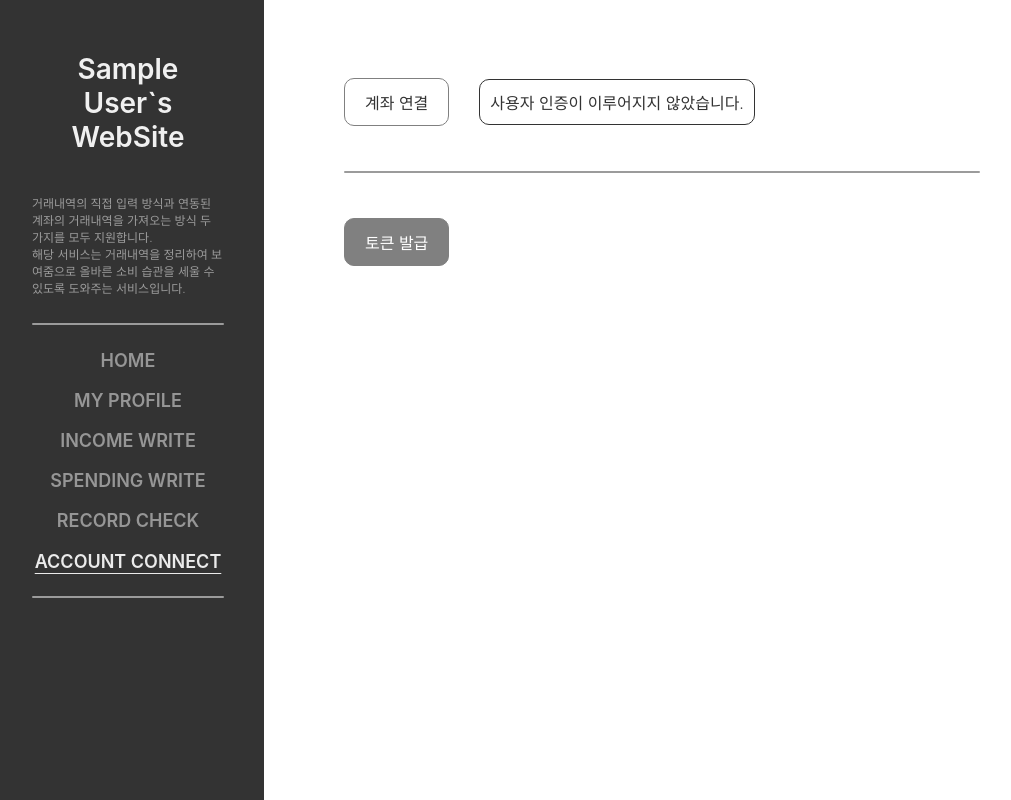
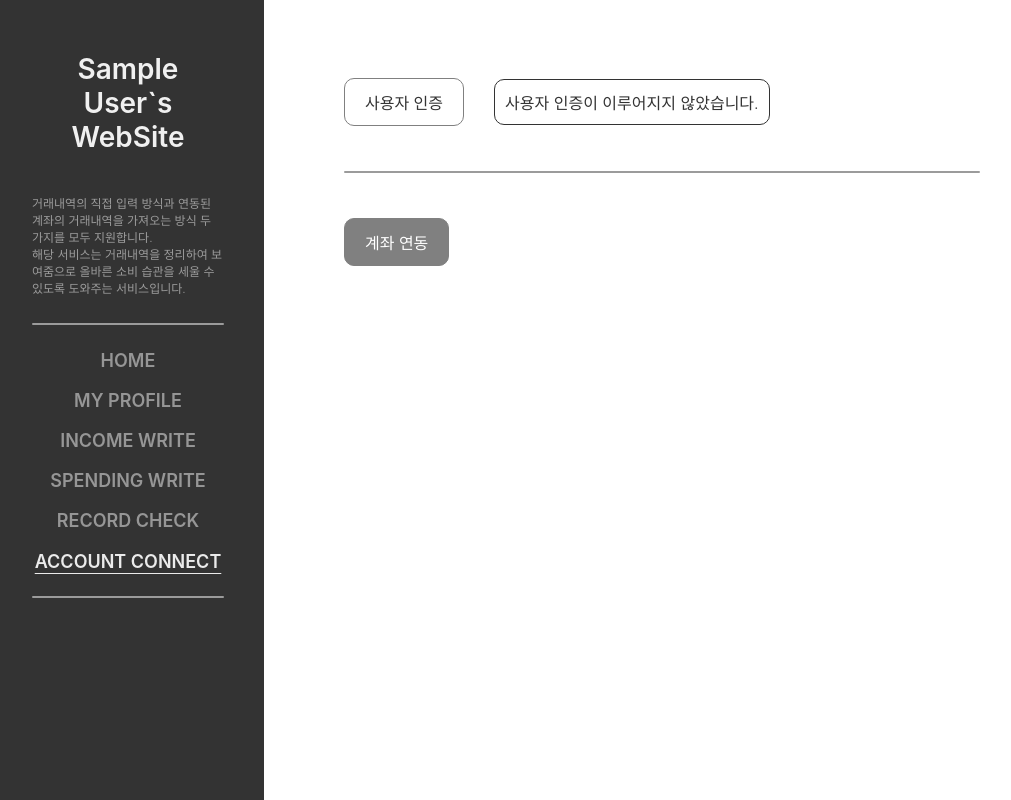
Before and after one commit to lkl4502/account_book_project, a React (Create React App) app in the folder frontend/: page /accountConnect in a window 1280 px wide. Shown: the whole page, without its empty margins (8-1019 px from the left). Built offline with nearby package versions, Linux system fonts and the light colour scheme; sample sign-in values are in the browser's storage.

Commit message:
front : 계좌 연결 버튼 내용 변경

```diff
--- a/frontend/src/pages/AccountConnect.jsx
+++ b/frontend/src/pages/AccountConnect.jsx
@@ -59,7 +59,7 @@ function AccountConnect() {
     <>
       <Wrapper>
         <CustomButton onClick={handleOpenPopup} margin={"0px 30px 0px 0px"}>
-          계좌 연결
+          사용자 인증
         </CustomButton>
         <Text>
           {code === undefined
@@ -75,7 +75,7 @@ function AccountConnect() {
           disabled={!code}
           margin={"0px 30px 0px 0px"}
         >
-          토큰 발급
+          계좌 연동
         </CustomButton>
       </Wrapper>
     </>
```
